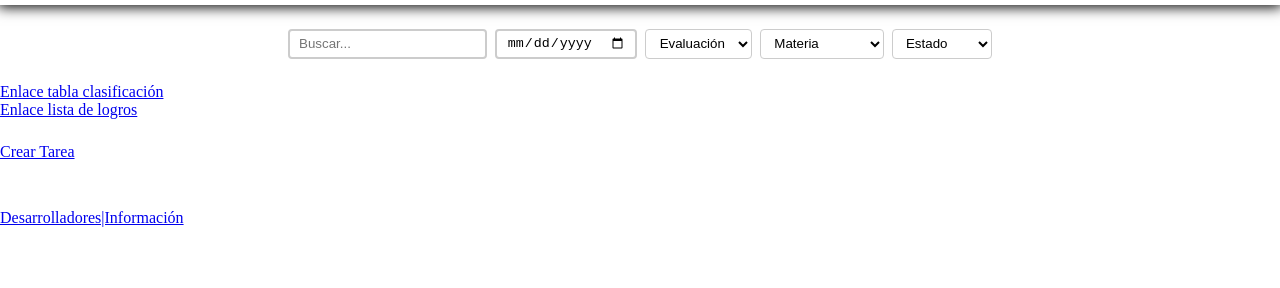
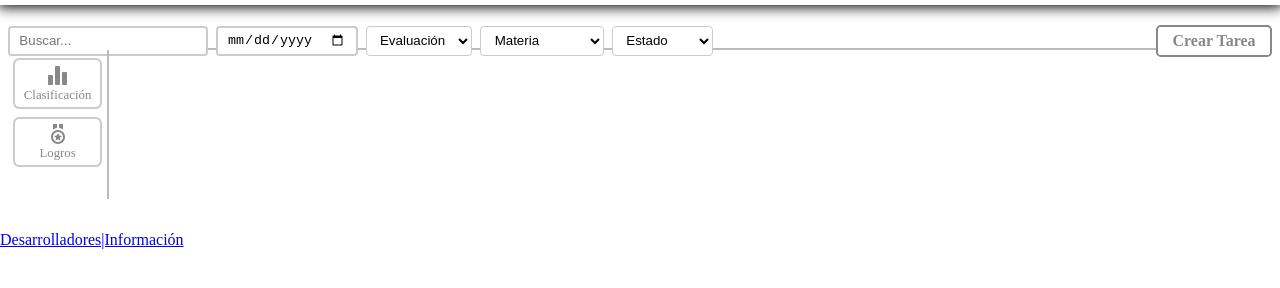
Before and after one commit to nox456/planner_frontend, a website with bundled scripts: page src/pages/tareas.html in a window 1280 px wide. Shown: the part 48-336 px from the top of the page. Built offline with nearby package versions, Linux system fonts and the light colour scheme; no server answers.

Commit message:
feat(styles): tasks page layout and sidebar styles

```diff
--- a/src/pages/tareas.html
+++ b/src/pages/tareas.html
@@ -6,7 +6,7 @@
         <link rel="stylesheet" href="../styles/tasks.css" />
     </head>
     <body>
-        <header>
+        <header id="page-header">
             <h1>Tareas</h1>
             <button id="username"></button>
             <dialog id="logout-dialog">
@@ -15,6 +15,7 @@
             </dialog>
         </header>
         <main>
+            <header id="main-header">
                 <form>
                     <input
                         type="text"
@@ -47,23 +48,50 @@
                         <option>No Hecha</option>
                     </select>
                 </form>
+                <div>
+                    <p id="tasks-doned"></p>
+                    <a href="crear_tarea.html">Crear Tarea</a>
+                </div>
+            </header>
+            <aside id="links-sidebar">
+                <a href="clasificacion.html">
+                    <svg
+                        xmlns="http://www.w3.org/2000/svg"
+                        width="24"
+                        height="24"
+                        viewBox="0 0 24 24"
+                        style="transform:; msfilter:"
+                    >
+                        <path
+                            d="M6 21H3a1 1 0 0 1-1-1v-8a1 1 0 0 1 1-1h3a1 1 0 0 1 1 1v8a1 1 0 0 1-1 1zm7 0h-3a1 1 0 0 1-1-1V3a1 1 0 0 1 1-1h3a1 1 0 0 1 1 1v17a1 1 0 0 1-1 1zm7 0h-3a1 1 0 0 1-1-1V9a1 1 0 0 1 1-1h3a1 1 0 0 1 1 1v11a1 1 0 0 1-1 1z"
+                        ></path>
+                    </svg>
+                    Clasificación
+                </a>
+                <a href="logros.html">
+                    <svg
+                        xmlns="http://www.w3.org/2000/svg"
+                        width="24"
+                        height="24"
+                        viewBox="0 0 24 24"
+                        style="transform:; msfilter:"
+                    >
+                        <path
+                            d="M12 22c3.859 0 7-3.141 7-7s-3.141-7-7-7c-3.86 0-7 3.141-7 7s3.14 7 7 7zm0-12c2.757 0 5 2.243 5 5s-2.243 5-5 5-5-2.243-5-5 2.243-5 5-5zm-1-8H7v5.518a8.957 8.957 0 0 1 4-1.459V2zm6 0h-4v4.059a8.957 8.957 0 0 1 4 1.459V2z"
+                        ></path>
+                        <path
+                            d="m10.019 15.811-.468 2.726L12 17.25l2.449 1.287-.468-2.726 1.982-1.932-2.738-.398L12 11l-1.225 2.481-2.738.398z"
+                        ></path>
+                    </svg>
+                    Logros
+                </a>
+            </aside>
+            <section id="tasks-container"></section>
+            <aside id="info-sidebar">
+                <p id="score"></p>
+                <p id="achievements"></p>
+            </aside>
         </main>
-
-        <aside>
-            <a href="clasificacion.html">Enlace tabla clasificación</a><br />
-            <a href="logros.html">Enlace lista de logros</a><br />
-        </aside>
-
-        <main>
-            <p id="tasks-doned"></p>
-            <a href="crear_tarea.html">Crear Tarea</a>
-            <section id="tasks-container"></section>
-        </main>
-
-        <aside>
-            <p id="score"></p>
-            <p id="achievements"></p>
-        </aside>
 
         <footer>
             <a href="desarrolladores.html">Desarrolladores|Información</a>
--- a/src/styles/tasks.css
+++ b/src/styles/tasks.css
@@ -10,7 +10,7 @@ body {
     gap: 1.5em;
 }
 
-header {
+#page-header {
     h1 {
         user-select: none;
     }
@@ -33,8 +33,24 @@ header {
     }
 }
 
+main {
+    display: grid;
+    grid-template-rows: 8% 92%;
+    grid-template-columns: 8% 84% 8%;
+    padding: 0.5em;
+    #main-header {
+        grid-row-start: 1;
+        grid-column-start: 1;
+        grid-column-end: 4;
+        border-bottom: 2px solid #bbb;
+        padding-bottom: 0.2em;
+        display: flex;
+        justify-content: space-between;
+        align-items: center;
         form {
             display: flex;
+            grid-row-start: 1;
+            grid-row-end: 1;
             justify-content: center;
             gap: 0.5em;
             input {
@@ -63,3 +79,71 @@ form {
                 border-color: #777;
             }
         }
+        div {
+            display: flex;
+            gap: 1em;
+            a {
+                background-color: #FFF;
+                color: #888;
+                padding: 0.3em 0.9em;
+                display: flex;
+                justify-content: center;
+                align-items: center;
+                border-radius: 0.3em;
+                border: 2px solid #888;
+                text-decoration: none;
+                font-weight: bold;
+                transition: color 200ms, border-color 200ms;
+            }
+            a:hover {
+                border: 2px solid #000;
+                color: #000;
+            }
+            p {
+                font-size: 1.3em;
+                font-weight: bold;
+            }
+        }
+    }
+    #links-sidebar {
+        grid-row-start: 2;
+        grid-column-start: 1;
+        grid-column-end: 1;
+        padding: .5em .3em;
+        display: flex;
+        flex-direction: column;
+        align-items: center;
+        gap: .5em;
+        border-right: 2px solid #bbb;
+        a {
+            border: 2px solid #CCC;
+            padding: .3em;
+            display: flex;
+            flex-direction: column;
+            align-items: center;
+            justify-content: center;
+            border-radius: .5em;
+            width: 100%;
+            font-size: .8em;
+            text-decoration: none;
+            color: #888;
+            svg {
+                fill: currentColor;
+            }
+            transition: color 200ms, border-color 200ms;
+        }
+        a:hover {
+            color: #000;
+            border-color: #000;
+        }
+    }
+    #tasks-container {
+        grid-row-start: 2;
+        grid-column-start: 2;
+        grid-column-end: 2;
+    }
+    #info-sidebar {
+        grid-row-start: 2;
+        grid-column-start: 3;
+    }
+}
```
Also changed, not shown: src/img/pexels-photo-167682.jpeg (added). Lines whose indentation alone changed are shown as unchanged.
